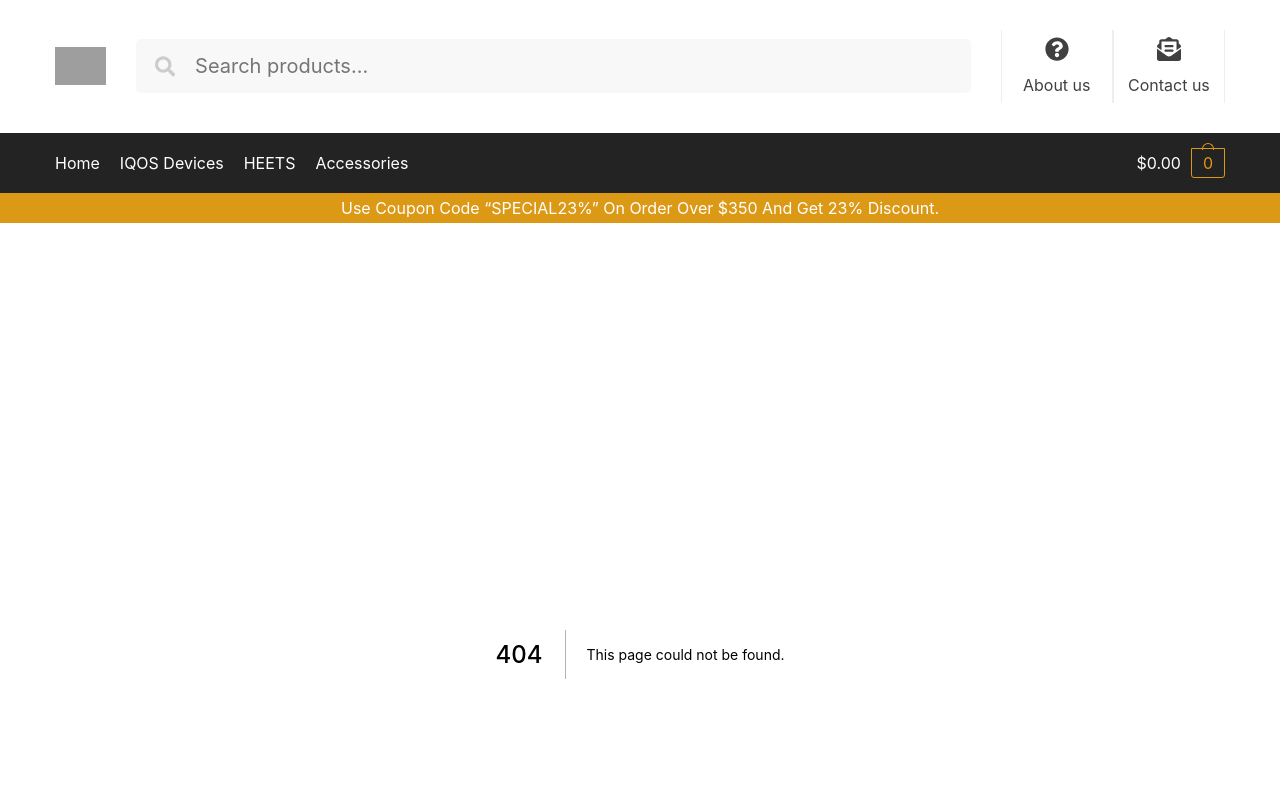
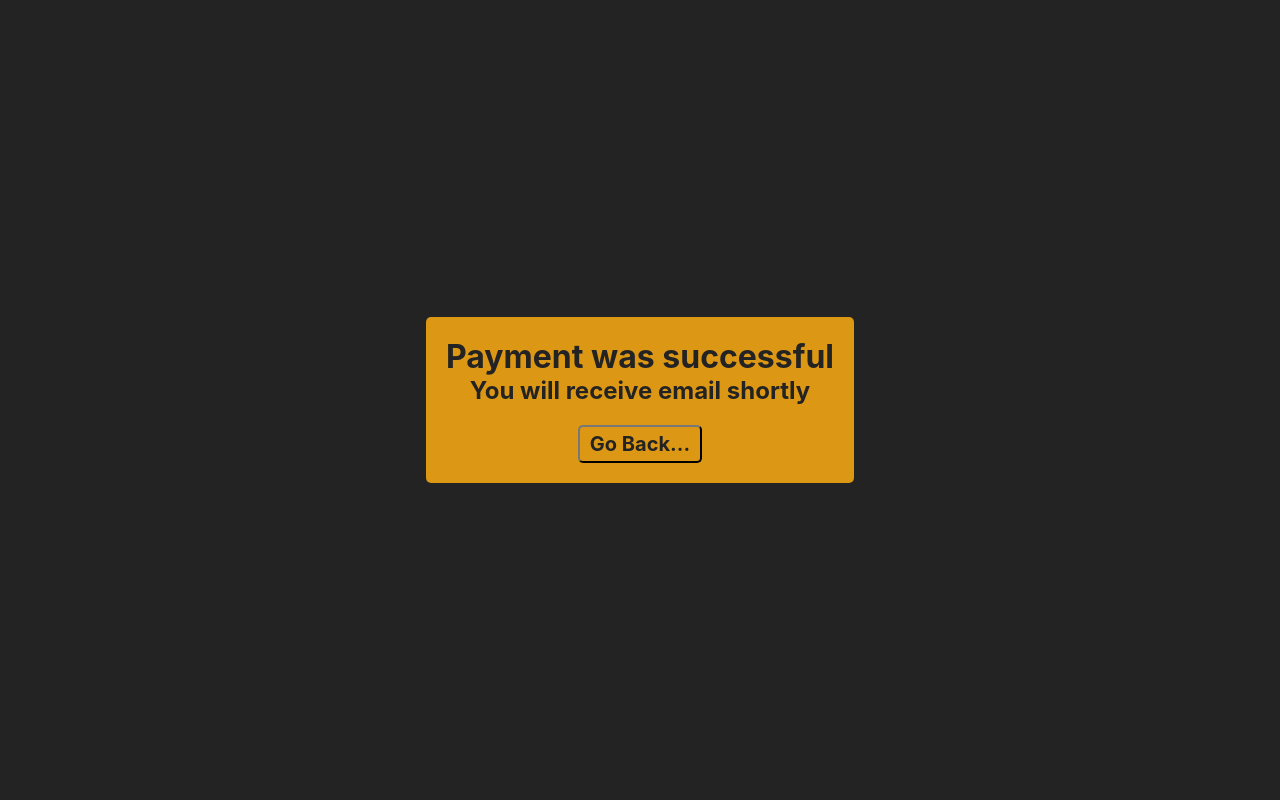
Before and after one commit to eduard0497/iqos-ecommerce, a Next.js app: page /success in a window 1280 px wide. Before the commit this address had no page. Shown: the top 800 px of the page. Built offline with nearby package versions, Linux system fonts and the light colour scheme; grey boxes are pictures that could not be loaded.

Commit message:
stripe added

```diff
--- a/components/Layout/Layout.js
+++ b/components/Layout/Layout.js
@@ -4,34 +4,34 @@ import styles from "../../styles/Layout.module.css";
 import Navbar from "./Navbar";
 import Footer from "./Footer";
 import CouponBanner from "../Reusable/CouponBanner";
+import "@stripe/stripe-js";
 
 function Layout({ children }) {
-  const [showSideFilter, setShowSideFilter] = useState(false);
+  let router = useRouter();
 
-  let route = useRouter();
+  const [showSuccess, setShowSuccess] = useState(false);
 
   useEffect(() => {
-    if (route.pathname == "/iqos-devices") {
-      setShowSideFilter(true);
+    if (router.pathname == "/success") {
+      setShowSuccess(true);
     } else {
-      setShowSideFilter(false);
+      setShowSuccess(false);
     }
-  }, [route]);
+  }, [router]);
 
   return (
-    <div>
-      <Navbar />
-      <CouponBanner />
-      {showSideFilter ? (
-        <div className={styles.searchFilter_and_children_container}>
-          <div>Search Filter</div>
+    <>
+      {showSuccess ? (
+        <>{children}</>
+      ) : (
+        <div>
+          <Navbar />
+          <CouponBanner />
           <div className={styles.children_general_container}>{children}</div>
+          <Footer />
         </div>
-      ) : (
-        <div className={styles.children_general_container}>{children}</div>
       )}
-      <Footer />
-    </div>
+    </>
   );
 }
 
--- a/components/Layout/Navbar.js
+++ b/components/Layout/Navbar.js
@@ -7,6 +7,7 @@ import { homepageLogo } from "../Resources/logos_images";
 import { iqosDevices } from "../../products/iqosDevices";
 import { heets } from "../../products/heets";
 import { accessories } from "../../products/accessories";
+import { loadStripe } from "@stripe/stripe-js";
 
 function Navbar() {
   return (
@@ -125,6 +126,8 @@ const Cart = ({ showCart, setShowCart }) => {
   let allItems = iqosDevices.concat(heets, accessories);
   const [itemsToDisplayInCart, setItemsToDisplayInCart] = useState([]);
 
+  const [loading, setLoading] = useState(false);
+
   useEffect(() => {
     let cartItemsFromLocalStorage = JSON.parse(
       localStorage.getItem("cartItems")
@@ -138,6 +141,8 @@ const Cart = ({ showCart, setShowCart }) => {
           if (cartItemsFromLocalStorage[i].productID == allItems[j].productID) {
             cartItemsFromLocalStorage[i].title = allItems[j].title;
             cartItemsFromLocalStorage[i].image = allItems[j].images[0];
+            cartItemsFromLocalStorage[i].priceStripeAPI =
+              allItems[j].priceStripeAPI;
           }
         }
       }
@@ -152,6 +157,27 @@ const Cart = ({ showCart, setShowCart }) => {
     localStorage.setItem("cartItems", JSON.stringify(cleanedCart));
     setItemsToDisplayInCart(cleanedCart);
     router.reload(window.location.pathname);
+  };
+
+  const checkout = async () => {
+    setLoading(true);
+    let stripePromise = await loadStripe(process.env.NEXT_PUBLIC_STRIPE_API);
+    let itemsToCheckout = [];
+    itemsToDisplayInCart.forEach((item) => {
+      itemsToCheckout.push({
+        price: item.priceStripeAPI,
+        quantity: item.quantity,
+      });
+    });
+    let checkoutOptions = {
+      lineItems: itemsToCheckout,
+      mode: "payment",
+      successUrl: `${process.env.NEXT_PUBLIC_WEBSITE_LINK}/success`,
+      cancelUrl: `${process.env.NEXT_PUBLIC_WEBSITE_LINK}/`,
+    };
+    const { error } = await stripePromise.redirectToCheckout(checkoutOptions);
+    if (error) alert("Error happened at the checkout");
+    setLoading(false);
   };
 
   return (
@@ -186,7 +212,13 @@ const Cart = ({ showCart, setShowCart }) => {
                   </div>
                 );
               })}
-              <button className={styles.checkout_button}>Checkout</button>
+              {loading ? (
+                <button className={styles.checkout_button}>Loading...</button>
+              ) : (
+                <button className={styles.checkout_button} onClick={checkout}>
+                  Checkout
+                </button>
+              )}
             </>
           ) : (
             <h2>Cart is empty...</h2>
--- a/package.json
+++ b/package.json
@@ -9,6 +9,7 @@
     "lint": "next lint"
   },
   "dependencies": {
+    "@stripe/stripe-js": "^1.32.0",
     "next": "12.1.6",
     "react": "18.1.0",
     "react-dom": "18.1.0",
--- /dev/null
+++ b/pages/success.js
@@ -0,0 +1,28 @@
+import React, { useEffect } from "react";
+import { useRouter } from "next/router";
+import styles from "../styles/Success.module.css";
+
+function Success() {
+  let router = useRouter();
+
+  useEffect(() => {
+    localStorage.removeItem("cartItems");
+  }, []);
+
+  const goBack = async () => {
+    await router.push("/");
+    router.reload(window.location.pathname);
+  };
+
+  return (
+    <div className={styles.success_container}>
+      <div className={styles.success_container_inner}>
+        <h1>Payment was successful</h1>
+        <h2>You will receive email shortly</h2>
+        <button onClick={goBack}>Go Back...</button>
+      </div>
+    </div>
+  );
+}
+
+export default Success;
--- a/products/iqosDevices.js
+++ b/products/iqosDevices.js
@@ -3,6 +3,7 @@ export const iqosDevices = [
     productID: "IQM16012",
     title: "IQOS 2.4 Plus – Soft Black",
     price: "$104.99",
+    priceStripeAPI: "price_1LLi6xAx9n28G3QXP3RF8kKK",
     category: "IQOS Devices",
     detailOne:
       "The IQOS 2.4 Plus uses HeatControl Technology to deliver the true taste of real tobacco.",
@@ -34,6 +35,7 @@ export const iqosDevices = [
     productID: "IQM16013",
     title: "IQOS 2.4 Plus – White",
     price: "$104.99",
+    priceStripeAPI: "price_1LLi7lAx9n28G3QXlAa1LpMR",
     category: "IQOS Devices",
     detailOne:
       "The IQOS 2.4 Plus uses HeatControl Technology to deliver the true taste of real tobacco.",
@@ -64,6 +66,7 @@ export const iqosDevices = [
     productID: "IQD17003",
     title: "IQOS 3 DUO – Brilliant Gold",
     price: "$132.99",
+    priceStripeAPI: "price_1LLi8AAx9n28G3QX8FW0kB7u",
     category: "IQOS Devices",
     detailOne:
       "The IQOS 3 DUO is the most powerful IQOS with which you can enjoy two HEETS without waiting. The IQOS 3 DUO Kit includes the pocket charger, holder and charging and cleaning accessories.",
--- /dev/null
+++ b/styles/Success.module.css
@@ -0,0 +1,33 @@
+.success_container {
+  width: 100vw;
+  height: 100vh;
+  display: flex;
+  align-items: center;
+  justify-content: center;
+  padding: 10px;
+  text-align: center;
+  background: #232323;
+}
+
+.success_container_inner {
+  padding: 20px;
+  background: #dc9814;
+  border-radius: 5px;
+  color: #232323;
+}
+.success_container_inner > button {
+  padding: 5px 10px;
+  margin-top: 20px;
+  font-size: 20px;
+  font-weight: bolder;
+  background: #dc9814;
+  border-radius: 5px;
+  border-color: #232323;
+  color: #232323;
+  cursor: pointer;
+  transition: all 0.1s ease-in;
+}
+.success_container_inner > button:hover {
+  background: #232323;
+  color: #dc9814;
+}
```
Also changed, not shown: 1 other file (tests, documents, lock files or other folders).
